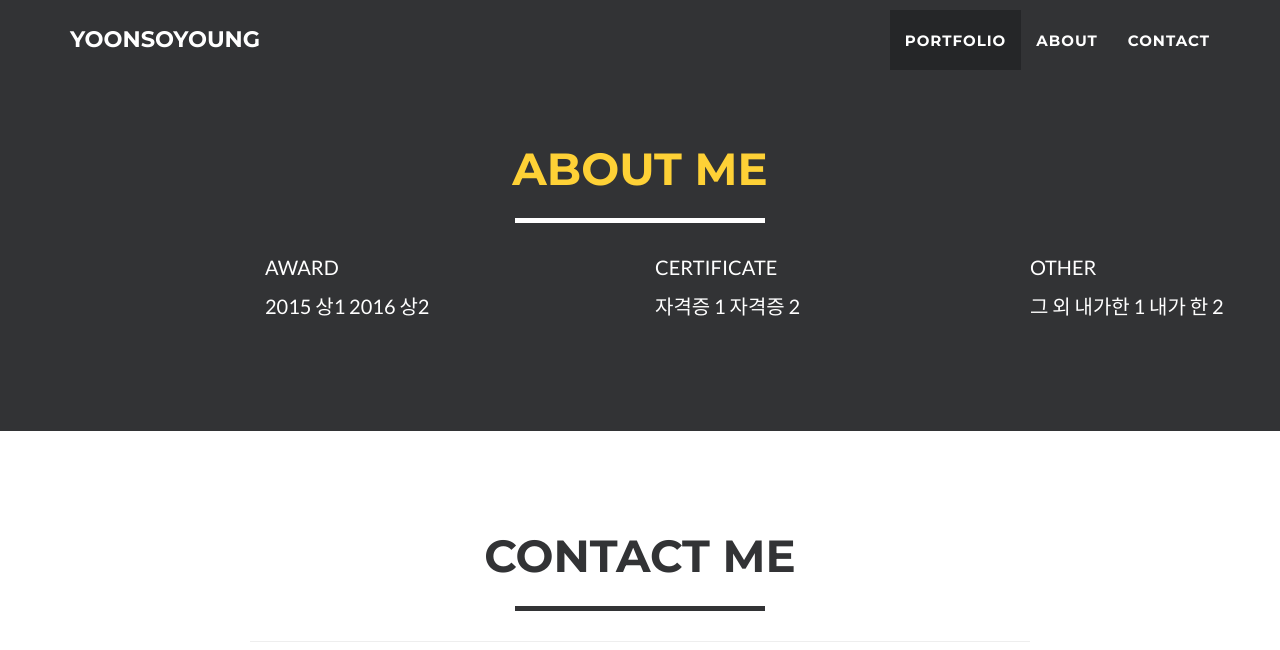
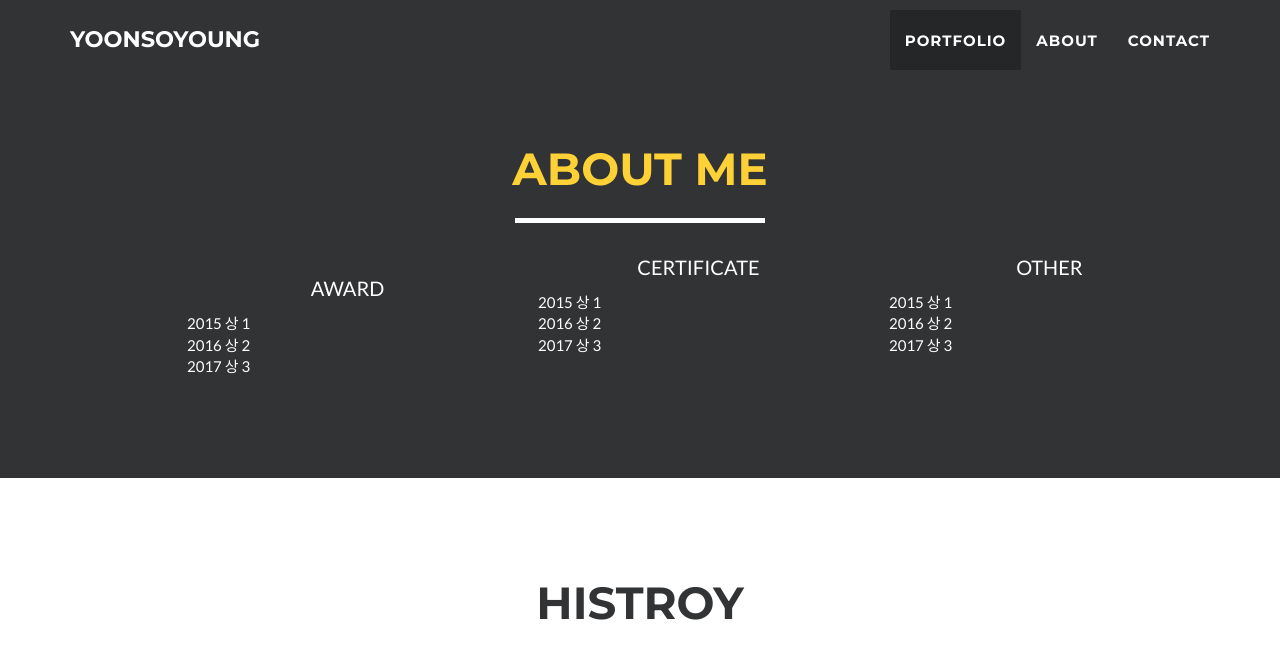
Before and after one commit to yoonsoyoung/yoonsoyoung.github.io, a Jekyll site: the page built from _posts/2014-07-18-project-1.markdown, in a window 1280 px wide and 1400 px high, scrolled down 946 px. Shown: the top 650 px of the window. Built offline with Jekyll 4.4.1, drawn with Linux system fonts in a browser that asks for light colours; some of the changed text lies outside the part shown.

Commit message:
added history section, corrected css, about...

```diff
--- a/_includes/about.html
+++ b/_includes/about.html
@@ -9,19 +9,23 @@
             </div>
             <div class="row">
                 <div class="col-lg-4 col-lg-offset-2">
-                    <p>AWARD</p>
-                    <P>2015 상1
-                      2016 상2</P>
+                  <i class="fas fa-award"></i>
+                    <p class="text-center">AWARD</p>
+                    2015 상 1 <br>
+                    2016 상 2 <br>
+                    2017 상 3 <br>
                 </div>
                 <div class="col-lg-4">
-                    <p>CERTIFICATE</p>
-                    <p>자격증 1
-                       자격증 2</p>
+                    <p class="text-center">CERTIFICATE</p>
+                    2015 상 1 <br>
+                    2016 상 2 <br>
+                    2017 상 3 <br>
                 </div>
-                <div clas="col-lg-4">
-                  <p>OTHER</p>
-                  <p>그 외 내가한 1
-                     내가 한 2</p>
+                <div class="col-lg-4">
+                  <p class="text-center">OTHER</p>
+                  2015 상 1 <br>
+                  2016 상 2 <br>
+                  2017 상 3 <br>
                 </div>
                 <!-- <div class="col-lg-8 col-lg-offset-2 text-center">
                     <a href="https://github.com/jeromelachaud/freelancer-theme" class="btn btn-lg btn-outline">
@@ -31,3 +35,84 @@
             </div>
         </div>
     </section>
+
+<!-- History Section -->
+    <section id = "history">
+      <div class="container">
+          <div class="row">
+              <div class="col-lg-12 text-center">
+                  <h2 class="section-heading">Histroy</h2>
+                  <h3 class="section-subheading text-muted">Lorem ipsum dolor sit amet consectetur.</h3>
+              </div>
+          </div>
+          <div class="row">
+              <div class="col-lg-12">
+                  <ul class="timeline">
+                      <li>
+                          <div class="timeline-image">
+                              <img class="img-circle img-responsive" src="img/about/1.jpg" alt="">
+                          </div>
+                          <div class="timeline-panel">
+                              <div class="timeline-heading">
+                                  <h4>2009-2011</h4>
+                                  <h4 class="subheading">Our Humble Beginnings</h4>
+                              </div>
+                              <div class="timeline-body">
+                                  <p class="text-muted">Lorem ipsum dolor sit amet, consectetur adipisicing elit. Sunt ut voluptatum eius sapiente, totam reiciendis temporibus qui quibusdam, recusandae sit vero unde, sed, incidunt et ea quo dolore laudantium consectetur!</p>
+                              </div>
+                          </div>
+                      </li>
+                      <li class="timeline-inverted">
+                          <div class="timeline-image">
+                              <img class="img-circle img-responsive" src="img/about/2.jpg" alt="">
+                          </div>
+                          <div class="timeline-panel">
+                              <div class="timeline-heading">
+                                  <h4>March 2011</h4>
+                                  <h4 class="subheading">An Agency is Born</h4>
+                              </div>
+                              <div class="timeline-body">
+                                  <p class="text-muted">Lorem ipsum dolor sit amet, consectetur adipisicing elit. Sunt ut voluptatum eius sapiente, totam reiciendis temporibus qui quibusdam, recusandae sit vero unde, sed, incidunt et ea quo dolore laudantium consectetur!</p>
+                              </div>
+                          </div>
+                      </li>
+                      <li>
+                          <div class="timeline-image">
+                              <img class="img-circle img-responsive" src="img/about/3.jpg" alt="">
+                          </div>
+                          <div class="timeline-panel">
+                              <div class="timeline-heading">
+                                  <h4>December 2012</h4>
+                                  <h4 class="subheading">Transition to Full Service</h4>
+                              </div>
+                              <div class="timeline-body">
+                                  <p class="text-muted">Lorem ipsum dolor sit amet, consectetur adipisicing elit. Sunt ut voluptatum eius sapiente, totam reiciendis temporibus qui quibusdam, recusandae sit vero unde, sed, incidunt et ea quo dolore laudantium consectetur!</p>
+                              </div>
+                          </div>
+                      </li>
+                      <li class="timeline-inverted">
+                          <div class="timeline-image">
+                              <img class="img-circle img-responsive" src="img/about/4.jpg" alt="">
+                          </div>
+                          <div class="timeline-panel">
+                              <div class="timeline-heading">
+                                  <h4>July 2014</h4>
+                                  <h4 class="subheading">Phase Two Expansion</h4>
+                              </div>
+                              <div class="timeline-body">
+                                  <p class="text-muted">Lorem ipsum dolor sit amet, consectetur adipisicing elit. Sunt ut voluptatum eius sapiente, totam reiciendis temporibus qui quibusdam, recusandae sit vero unde, sed, incidunt et ea quo dolore laudantium consectetur!</p>
+                              </div>
+                          </div>
+                      </li>
+                      <li class="timeline-inverted">
+                          <div class="timeline-image">
+                              <h4>Be Part
+                                  <br>Of Our
+                                  <br>Story!</h4>
+                          </div>
+                      </li>
+                  </ul>
+              </div>
+          </div>
+      </div>
+    </section>
--- a/_includes/css/main.css
+++ b/_includes/css/main.css
@@ -192,6 +192,7 @@
     color: #fff;
     background: #{{ site.color.secondary }};
 }
+
 .text-point {
   color: #{{site.color.primary}};
 }
```
Also changed, not shown: _includes/css/bootstrap.min.css, css/font-awesome/css/font-awesome.min.css.
